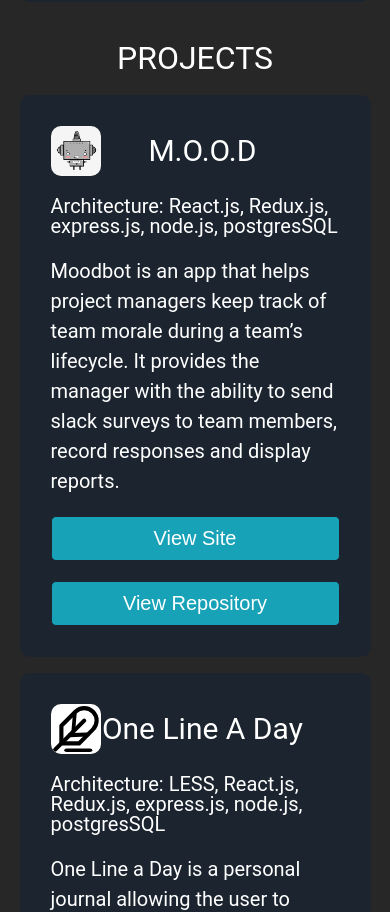
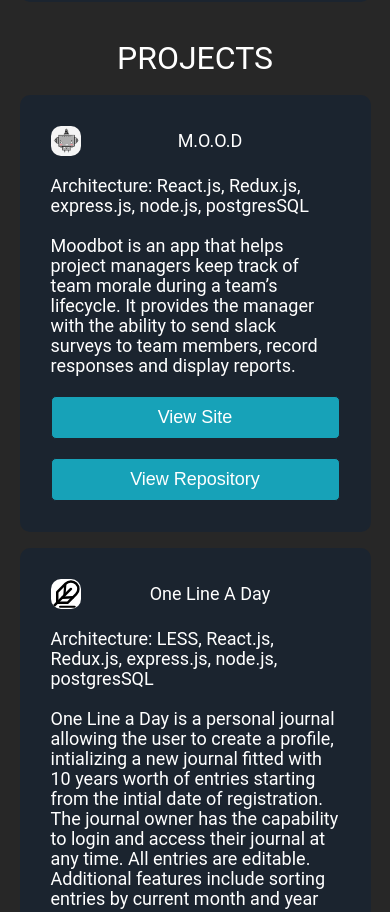
Before and after one commit to gittc100/Portfolio, a React (Create React App) app in the folder app/: page / in a window 390 px wide. Shown: the part 1500-2412 px from the top of the page. Built offline with nearby package versions, Linux system fonts and the light colour scheme.

Commit message:
Fixed Project Title Styling

```diff
--- a/app/src/css/index.css
+++ b/app/src/css/index.css
@@ -549,6 +549,18 @@ textarea {
     height: 5rem;
   }
 }
+@media (max-width: 500px) {
+  .container-main-projects #projects .container-main .container-projects .container-project .container-project-absolute .container-title img {
+    width: 4rem;
+    height: 4rem;
+  }
+}
+@media (max-width: 400px) {
+  .container-main-projects #projects .container-main .container-projects .container-project .container-project-absolute .container-title img {
+    width: 3rem;
+    height: 3rem;
+  }
+}
 .container-main-projects #projects .container-main .container-projects .container-project .container-project-absolute .container-title h3 {
   color: #FFFFFF;
   text-align: center;
@@ -565,12 +577,32 @@ textarea {
     font-size: 3rem;
   }
 }
+@media (max-width: 500px) {
+  .container-main-projects #projects .container-main .container-projects .container-project .container-project-absolute .container-title h3 {
+    font-size: 2.2rem;
+  }
+}
+@media (max-width: 400px) {
+  .container-main-projects #projects .container-main .container-projects .container-project .container-project-absolute .container-title h3 {
+    font-size: 1.8rem;
+  }
+}
 .container-main-projects #projects .container-main .container-projects .container-project .container-project-absolute .container-title .container-fake-img {
   width: 7rem;
 }
 @media (max-width: 600px) {
   .container-main-projects #projects .container-main .container-projects .container-project .container-project-absolute .container-title .container-fake-img {
     width: 5rem;
+  }
+}
+@media (max-width: 500px) {
+  .container-main-projects #projects .container-main .container-projects .container-project .container-project-absolute .container-title .container-fake-img {
+    font-size: 4rem;
+  }
+}
+@media (max-width: 400px) {
+  .container-main-projects #projects .container-main .container-projects .container-project .container-project-absolute .container-title .container-fake-img {
+    display: none;
   }
 }
 .container-main-projects #projects .container-main .container-projects .container-project .container-project-absolute h4 {
@@ -595,6 +627,12 @@ textarea {
     line-height: 2rem;
   }
 }
+@media (max-width: 500px) {
+  .container-main-projects #projects .container-main .container-projects .container-project .container-project-absolute h4 {
+    font-size: 1.8rem;
+    line-height: 2rem;
+  }
+}
 .container-main-projects #projects .container-main .container-projects .container-project .container-project-absolute p {
   color: #FFFFFF;
   text-align: left;
@@ -611,6 +649,12 @@ textarea {
 @media (max-width: 600px) {
   .container-main-projects #projects .container-main .container-projects .container-project .container-project-absolute p {
     font-size: 2rem;
+  }
+}
+@media (max-width: 500px) {
+  .container-main-projects #projects .container-main .container-projects .container-project .container-project-absolute p {
+    font-size: 1.8rem;
+    line-height: 2rem;
   }
 }
 .container-main-projects #projects .container-main .container-projects .container-project .container-project-absolute .container-buttons {
@@ -640,6 +684,11 @@ textarea {
     width: 100%;
   }
 }
+@media (max-width: 500px) {
+  .container-main-projects #projects .container-main .container-projects .container-project .container-project-absolute .container-buttons button {
+    font-size: 1.8rem;
+  }
+}
 .container-main-projects #projects .container-main .container-projects .container-project .container-project-absolute .container-buttons button:hover {
   color: #1b242f;
   background-color: #f58a11;
@@ -650,6 +699,11 @@ textarea {
   .container-main-projects #projects .container-main .container-projects .container-project .container-project-absolute .container-buttons {
     flex-direction: column;
     height: 11rem;
+  }
+}
+@media (max-width: 500px) {
+  .container-main-projects #projects .container-main .container-projects .container-project .container-project-absolute .container-buttons {
+    height: 10.5rem;
   }
 }
 @media (max-width: 900px) {
--- a/app/src/less/projects.less
+++ b/app/src/less/projects.less
@@ -47,6 +47,14 @@
                 width: 5rem;
                 height: 5rem;
               }
+              @media (max-width: 500px) {
+                width: 4rem;
+                height: 4rem;
+              }
+              @media (max-width: 400px) {
+                width: 3rem;
+                height: 3rem;
+              }
             }
             h3 {
               color: @white;
@@ -59,11 +67,23 @@
               @media @mobile {
                 font-size: 3rem;
               }
+              @media (max-width: 500px) {
+                font-size: 2.2rem;
+              }
+              @media (max-width: 400px) {
+                font-size: 1.8rem;
+              }
             }
             .container-fake-img{
               width: 7rem;
               @media @mobile {
                 width: 5rem;
+              }
+              @media (max-width: 500px) {
+                font-size: 4rem;
+              }
+              @media (max-width: 400px) {
+                display: none;
               }
             }
           }
@@ -84,6 +104,10 @@
                 font-size: 2rem;
                 line-height: 2rem;
               }
+              @media (max-width: 500px) {
+                font-size: 1.8rem;
+                line-height: 2rem;
+              }
             }
             p {
               color: @white;
@@ -97,6 +121,10 @@
               }
               @media @mobile {
                 font-size: 2rem;
+              }
+              @media (max-width: 500px) {
+                font-size: 1.8rem;
+                line-height: 2rem;
               }
             }
             .container-buttons {
@@ -120,6 +148,9 @@
                   font-size: 2rem;
                   width: 100%;
                 }
+                @media (max-width: 500px) {
+                  font-size: 1.8rem;
+                }
               }
               button:hover {
                 color: @dark-slate;
@@ -130,6 +161,9 @@
               @media @mobile {
                 flex-direction: column;
                 height: 11rem;
+              }
+              @media (max-width: 500px) {
+                height: 10.5rem;
               }
           }
           }
```
